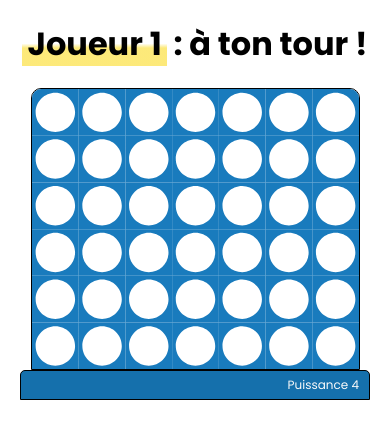
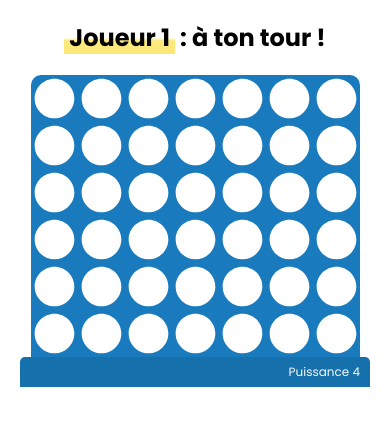
Before and after one commit to clementgateaud/connect4, a React (Create React App) app: page / in a window 390 px wide. Shown: the top 438 px of the page. Built offline with nearby package versions, Linux system fonts and the light colour scheme.

Commit message:
text size fix and border

```diff
--- a/src/components/Grid.module.css
+++ b/src/components/Grid.module.css
@@ -17,7 +17,6 @@
   pointer-events: none;
   z-index: 10;
   margin: 0 3%;
-  border: solid 1px black;
   border-radius: 10px 10px 0px 0px;
   box-sizing: border-box;
 }
@@ -25,7 +24,6 @@
 .bottomBar {
   height: 30px;
   border-radius: 5px 5px 0px 0px;
-  border: solid 1px black;
   box-sizing: border-box;
   color: rgb(250, 250, 250);
   font-size: 12px;
--- a/src/components/Header.module.css
+++ b/src/components/Header.module.css
@@ -1,5 +1,6 @@
 .title {
   margin: 20px 0px 20px 0px;
+  font-size: 32px;
 }
 
 .coloredCircle {
@@ -9,3 +10,9 @@
 .highlight {
   padding: 0 5px;
 }
+
+@media screen and (max-width: 560px) {
+  .title {
+    font-size: 24px;
+  }
+}
```
